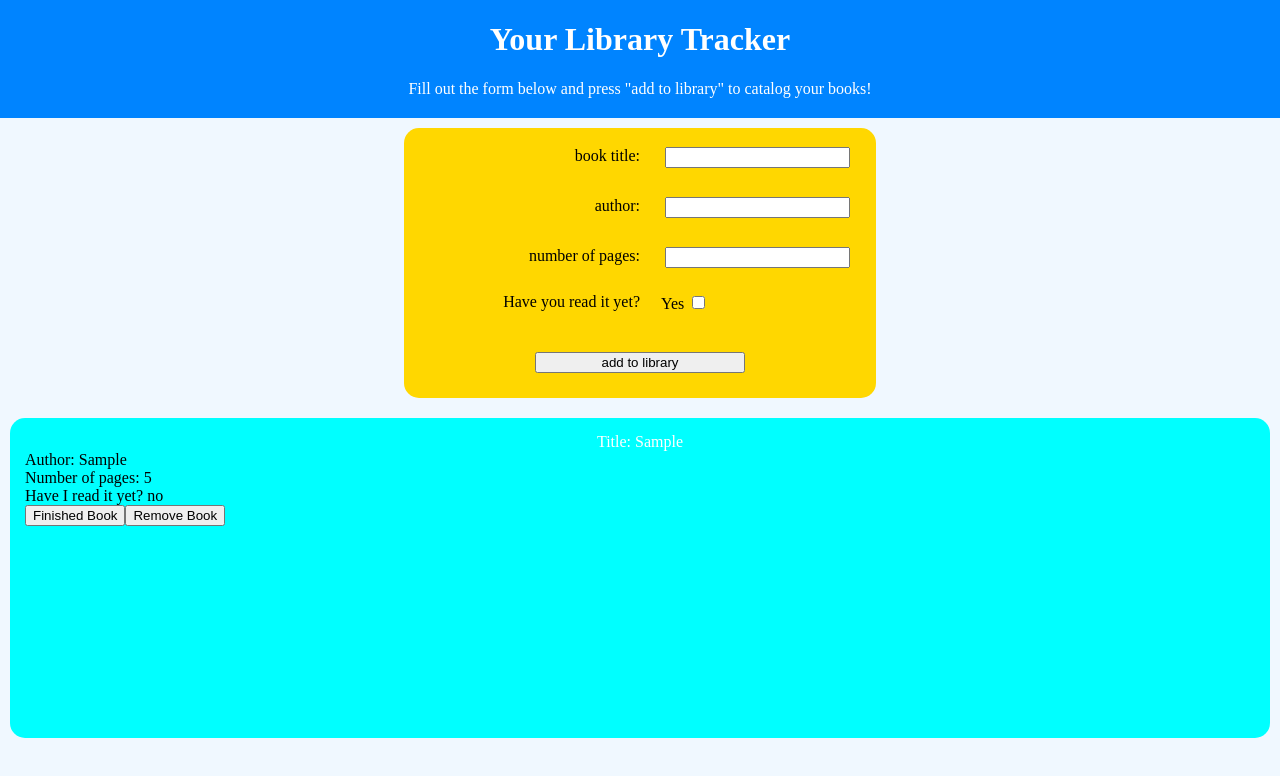
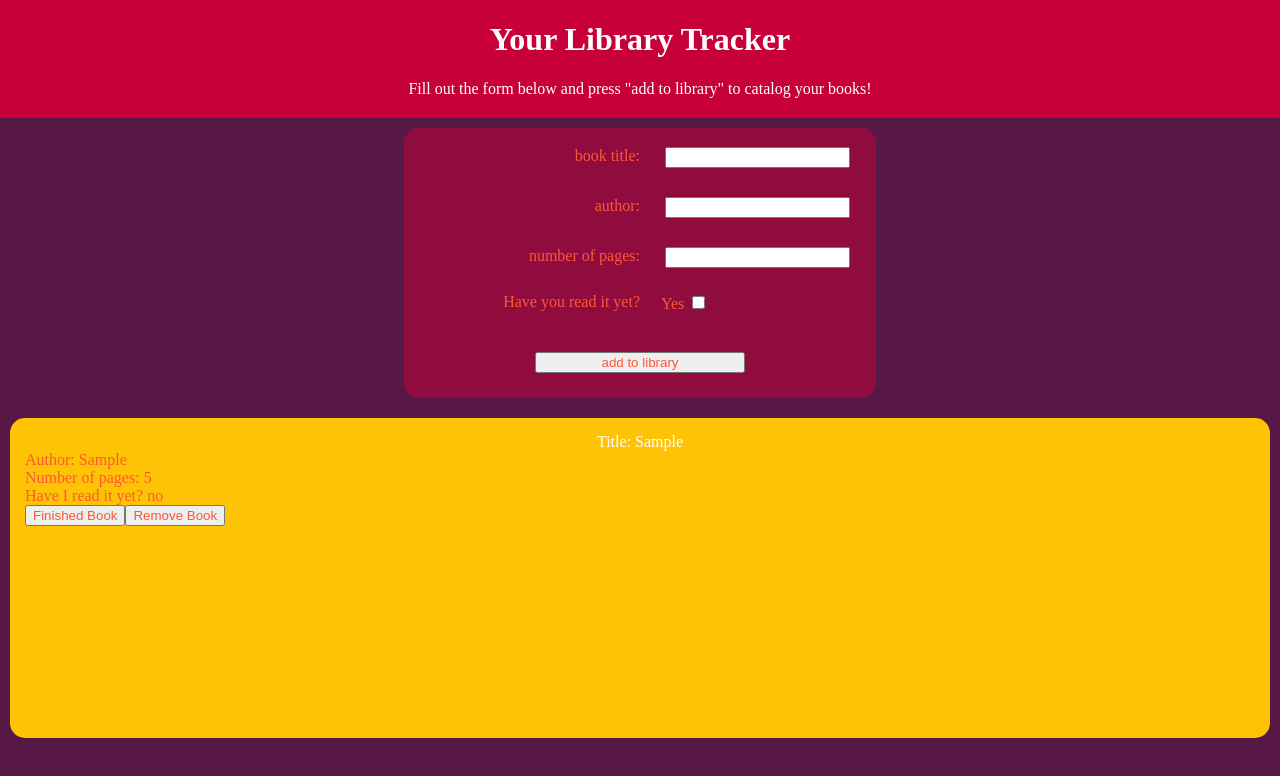
Before and after one commit to Austin-Kindig/top-library-app, a website: page index.html in a window 1280 px wide. Both pictures are taken after typing "Sample", "Sample", "5" into the empty fields and a click on the button "add to library". Shown: the top 776 px of the page. Drawn offline with Linux system fonts and the light colour scheme.

Commit message:
update colors

```diff
--- a/styles.css
+++ b/styles.css
@@ -1,3 +1,7 @@
+* {
+    color: #ff5733
+}
+
 body {
     display: grid;
     grid-template-rows: 2fr 12fr 1fr;
@@ -7,7 +11,7 @@ body {
 
 /*set styles for header section*/
 header {
-    background-color: rgb(0, 132, 255);
+    background-color: #c70039;
     grid-row: 1;
     display: grid;
     align-content: center;
@@ -22,7 +26,7 @@ header {
 
 /*set styles for main section*/
 main {
-    background-color: aliceblue;
+    background-color: #581845;
     grid-row: 2;
     display: grid;
     grid-template-rows: 1fr 4fr;
@@ -36,7 +40,7 @@ main {
 
 .form-card {
     grid-column: 2;
-    background-color: gold;
+    background-color: #900c3f;
     border-radius: 15px;
     margin: 10px;
     padding: 15px;
@@ -82,7 +86,7 @@ form button {
 }
 
 .book-card {
-    background-color: aqua;
+    background-color: #ffc305;
     height: clamp(25%, 50px, 75%);
     border-radius: 15px;
     padding: 15px;
@@ -91,7 +95,7 @@ form button {
 
 /*set styles for footer section*/
 footer {
-    background-color: rgb(0, 132, 255);
+    background-color: #c70039;
     grid-row: 3;
     display: grid;
     align-content: center;
```
